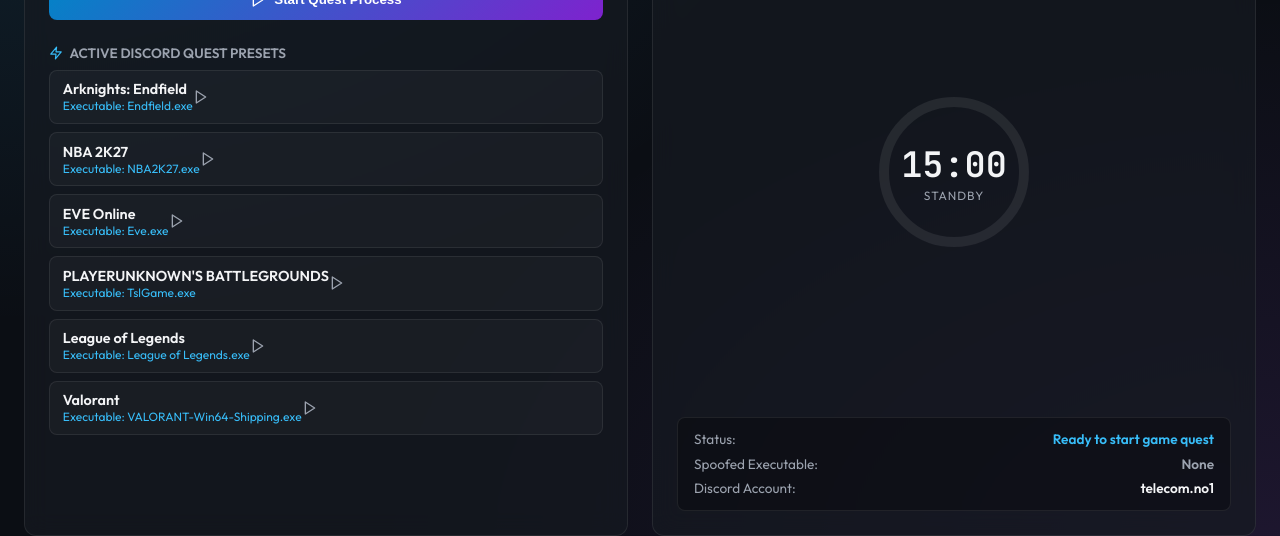
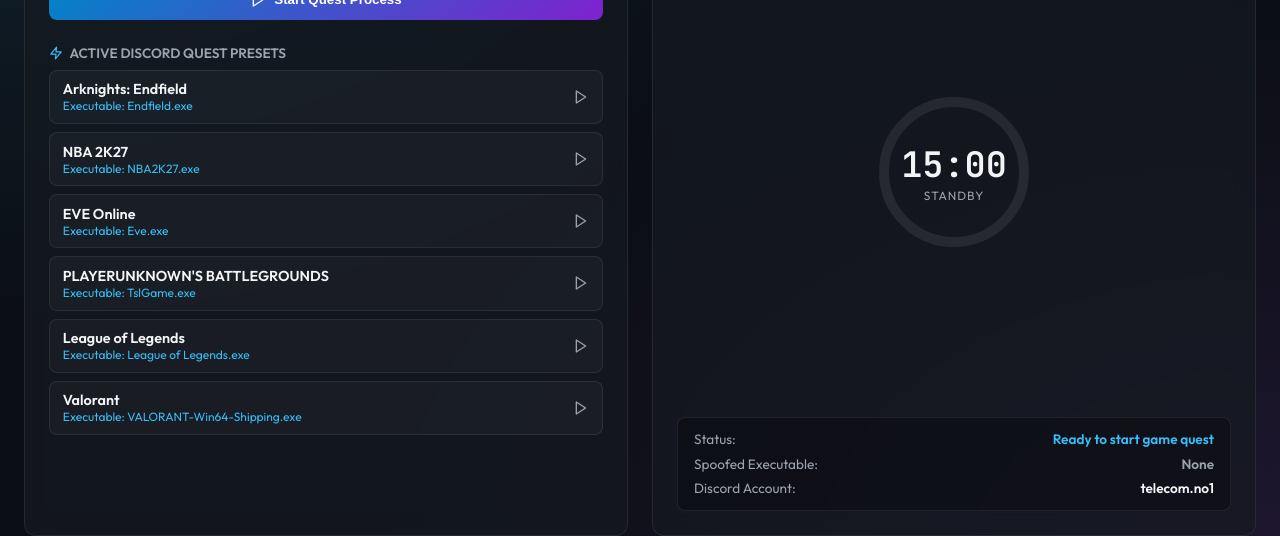
Before and after one commit to nguyenthanhthe/astral, a React (Vite) app: page / in a window 1280 px wide. Shown: the part 240-776 px from the top of the page. Built offline with nearby package versions, Linux system fonts and the light colour scheme; no server answers.

Commit message:
fix: resolve TypeScript types and integrate live Discord API game search & Endfield process spoofer

```diff
--- a/src/App.tsx
+++ b/src/App.tsx
@@ -26,7 +26,7 @@
   const [secondsLeft, setSecondsLeft] = useState(15 * 60);
   const [isRunning, setIsRunning] = useState(false);
   const [statusMsg, setStatusMsg] = useState<string>('Ready to start game quest');
-  const [discordUser, setDiscordUser] = useState<{ connected: bool; username: string }>({
+  const [discordUser, setDiscordUser] = useState<{ connected: boolean; username: string }>({
     connected: true,
     username: 'telecom.no1',
   });
@@ -207,7 +207,7 @@
                   onClick={() => handleStart(game.name, game.exe)}
                   style={{
                     display: 'flex',
-                    justify: 'space-between',
+                    justifyContent: 'space-between',
                     alignItems: 'center',
                     padding: '0.6rem 0.8rem',
                     background: selectedGame?.name === game.name ? 'rgba(56, 189, 248, 0.15)' : 'rgba(255, 255, 255, 0.03)',
```
